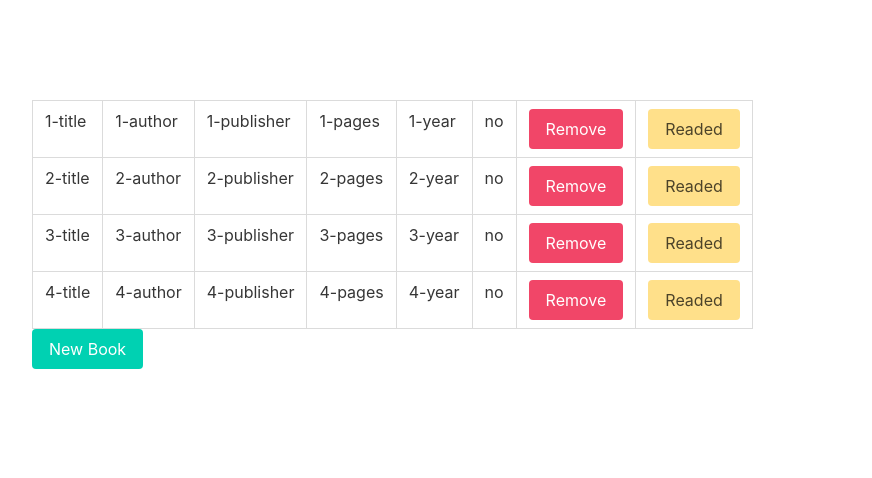
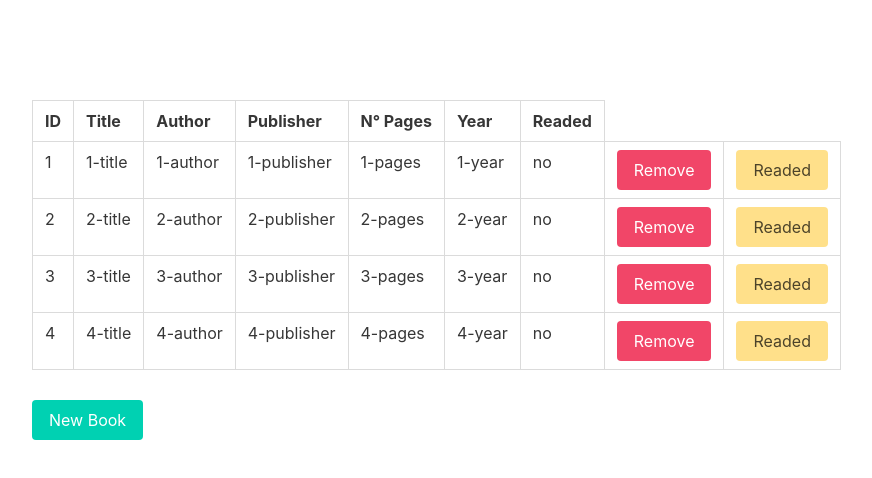
Before and after one commit to redacuve/Library-JS, a plain HTML site: page index.html in a window 1280 px wide. Shown: the whole page, without its empty margins (68-940 px from the left). Drawn offline with nearby package versions, Linux system fonts and the light colour scheme.

Commit message:
added function methods for remove and readed

```diff
--- a/css/style.css
+++ b/css/style.css
@@ -6,6 +6,10 @@
     display: none;
 }
 
+#new-book {
+    margin-top: 30px;
+}
+
 .book-form {
     width: 50%;
     margin: 50px;
--- a/index.html
+++ b/index.html
@@ -12,16 +12,10 @@
     <div class="wrapper">
         <div id="root">
             <table class="table is-bordered" id="content">
-                <tr>
-                    <th class="thead">Title</th>
-                    <th class="thead">Author</th>
-                    <th class="thead">Publisher</th>
-                    <th class="thead">N° Pages</th>
-                    <th class="thead">Year</th>
-                    <th class="thead">Readed</th>
-                </tr>
             </table>
         </div>
+
+        <a class="button is-primary" id="new-book" onclick="toggleForm()">New Book</a>
 
         <form class="hide book-form" id="first-form">
             <div class="field">
@@ -59,7 +53,7 @@
               <div class="control">
                 <label class="checkbox">
                   <input type="checkbox" id="readed" name="readed" value="yes">
-                  Yes
+                  True
                 </label>
               </div>
             </div>
@@ -69,10 +63,6 @@
                 </div>
             </div>
         </form>
-
-
-
-        <a class="button is-primary" onclick="toggleForm()">New Book</a>
 
     </div>
 
@@ -105,18 +95,52 @@
 
         function render() {
             let root =  document.querySelector('#content');
-            root.innerHTML = "";
-            myLibrary.forEach(elem => root.innerHTML += `<tr>
-                                                         <td>${elem.title}</td>
-                                                         <td>${elem.author}</td>
-                                                         <td>${elem.publisher}</td>
-                                                         <td>${elem.numberOfPages}</td>
-                                                         <td>${elem.year}</td>
-                                                         <td>${elem.readed}</td>
-                                                         <td><a class="button is-danger" onclick="RemoveBook(parent.title)">Remove</a></td>
-                                                         <td><a class="button is-warning" onclick="ToggleRead(parent.title)">Readed</a></td>
-                                                         </tr>`)
+            root.innerHTML = `<tr>
+                    <th class="thead">ID</th>
+                    <th class="thead">Title</th>
+                    <th class="thead">Author</th>
+                    <th class="thead">Publisher</th>
+                    <th class="thead">N° Pages</th>
+                    <th class="thead">Year</th>
+                    <th class="thead">Readed</th>
+                </tr>`;
+
+            for(let i = 0; i < myLibrary.length; i++) {
+              root.innerHTML += `<tr>
+                                                         <td>${i + 1}</td>
+                                                         <td>${myLibrary[i].title}</td>
+                                                         <td>${myLibrary[i].author}</td>
+                                                         <td>${myLibrary[i].publisher}</td>
+                                                         <td>${myLibrary[i].numberOfPages}</td>
+                                                         <td>${myLibrary[i].year}</td>
+                                                         <td>${myLibrary[i].readed}</td>
+                                                         <td><a class="button is-danger" onclick="removeBook(${i})">Remove</a></td>
+                                                         <td><a class="button is-warning" onclick="toggleRead(${i})">Readed</a></td>
+                                                         </tr>`;
+            }
+
+            // myLibrary.forEach(elem => root.innerHTML += `<tr>
+            //                                              <td>${elem.index}</td>
+            //                                              <td>${elem.title}</td>
+            //                                              <td>${elem.author}</td>
+            //                                              <td>${elem.publisher}</td>
+            //                                              <td>${elem.numberOfPages}</td>
+            //                                              <td>${elem.year}</td>
+            //                                              <td>${elem.readed}</td>
+            //                                              <td><a class="button is-danger" onclick="removeBook()">Remove</a></td>
+            //                                              <td><a class="button is-warning" onclick="toggleRead()">Readed</a></td>
+            //                                              </tr>`)
             //root.innerHTML = "<ul><li>uno</li><li>two</li></ul>";
+        }
+
+        function removeBook(i) {
+          alert("Deleted: " + i)
+        }
+
+        function toggleRead(i){
+          alert("Readed: " + i)
+          myLibrary[i].readed = !myLibrary[i].readed;
+          render();
         }
 
         document.getElementById("first-form-button").addEventListener("click", (event) => {
```
